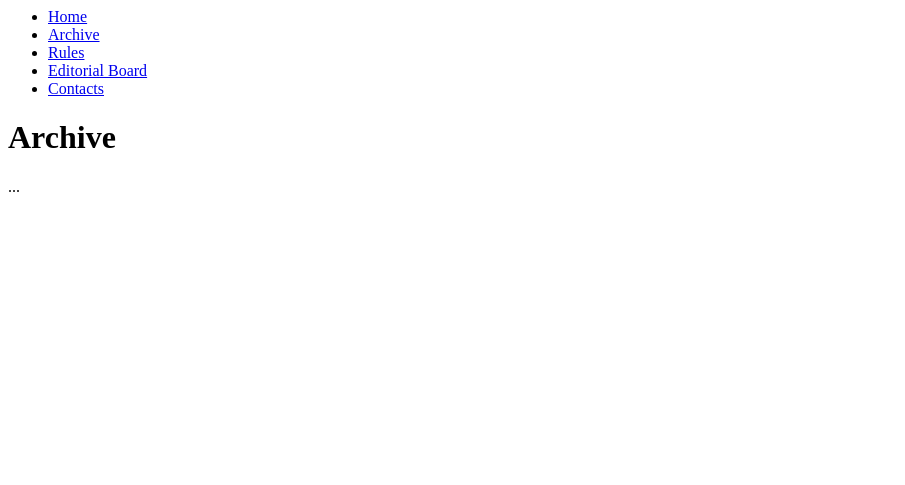
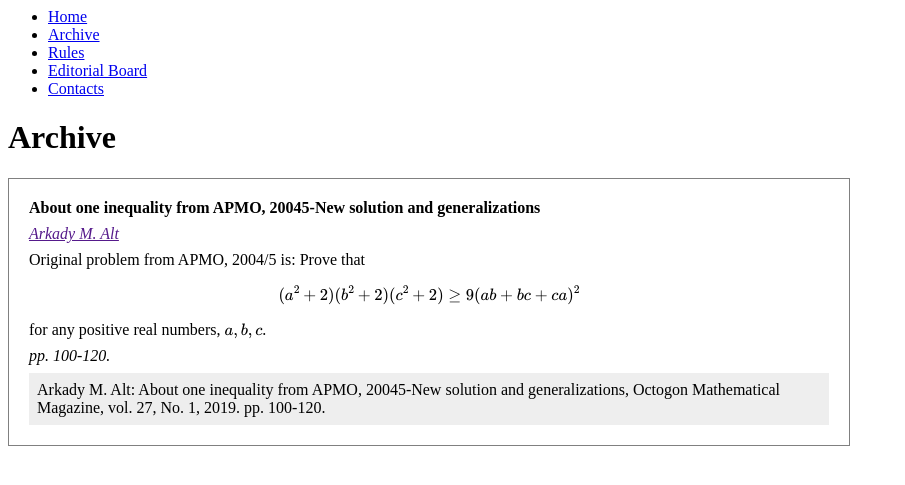
Before and after one commit to piller-imre/octogon, a PHP site: page /archive.php in a window 1280 px wide. Shown: the top 485 px of the page, without its empty margins (0-905 px from the left). Run offline with PHP 8.4, Linux system fonts and the light colour scheme.

Commit message:
MathJax demo page

```diff
--- a/server/archive.php
+++ b/server/archive.php
@@ -1,8 +1,79 @@
 <?php include "layout.php" ?>
 
 <?php beforeContent() ?>
+<script src="https://polyfill.io/v3/polyfill.min.js?features=es6"></script>
+<script id="MathJax-script" async src="https://cdn.jsdelivr.net/npm/mathjax@3/es5/tex-mml-chtml.js"></script>
+<script>
+// https://docs.mathjax.org/en/latest/options/input/tex.html#tex-options
+window.MathJax = {
+  tex: {
+    inlineMath: [
+      ['$', '$'],
+      ['\\(', '\\)']
+    ],
+    displayMath: [
+      ['$$', '$$'],
+      ['\\[', '\\]']
+    ]
+  }
+};
+</script>
+<style>
+div.article {
+    width: 800px;
+    padding: 20px;
+    border: solid gray 1px;
+}
+
+div.article div.title {
+    margin-bottom: 8px;
+    font-weight: bold;
+}
+
+div.article div.authors {
+    margin-bottom: 8px;
+    font-style: italic;
+}
+
+div.article div.abstract {
+    margin-bottom: 8px;
+}
+
+div.article div.pages {
+    font-style: italic;
+    margin-bottom: 8px;
+}
+
+div.article div.citation {
+    background-color: #EEE;
+    padding: 8px;
+}
+
+</style>
+
     <h1>Archive</h1>
     <div>
-        ...
+
+<div class="article">
+    <div class="title">About one inequality from APMO, 20045-New solution and generalizations</div>
+    <div class="authors"><a href="">Arkady M. Alt</a></div>
+    <div class="abstract">
+Original problem from APMO, 2004/5 is:
+Prove that
+$$
+(a^2 + 2)(b^2 + 2)(c^2 + 2) \geq 9(ab + bc + ca)^2
+$$
+for any positive real numbers, $a, b, c$.
+    </div>
+    <div class="pages">pp. 100-120.</div>
+    <div class="citation">
+    Arkady M. Alt:
+    About one inequality from APMO, 20045-New solution and generalizations,
+    Octogon Mathematical Magazine,
+    vol. 27, No. 1, 2019.
+    pp. 100-120.
+    </div>
+</div>
+
     </div>
 <?php afterContent() ?>
```
